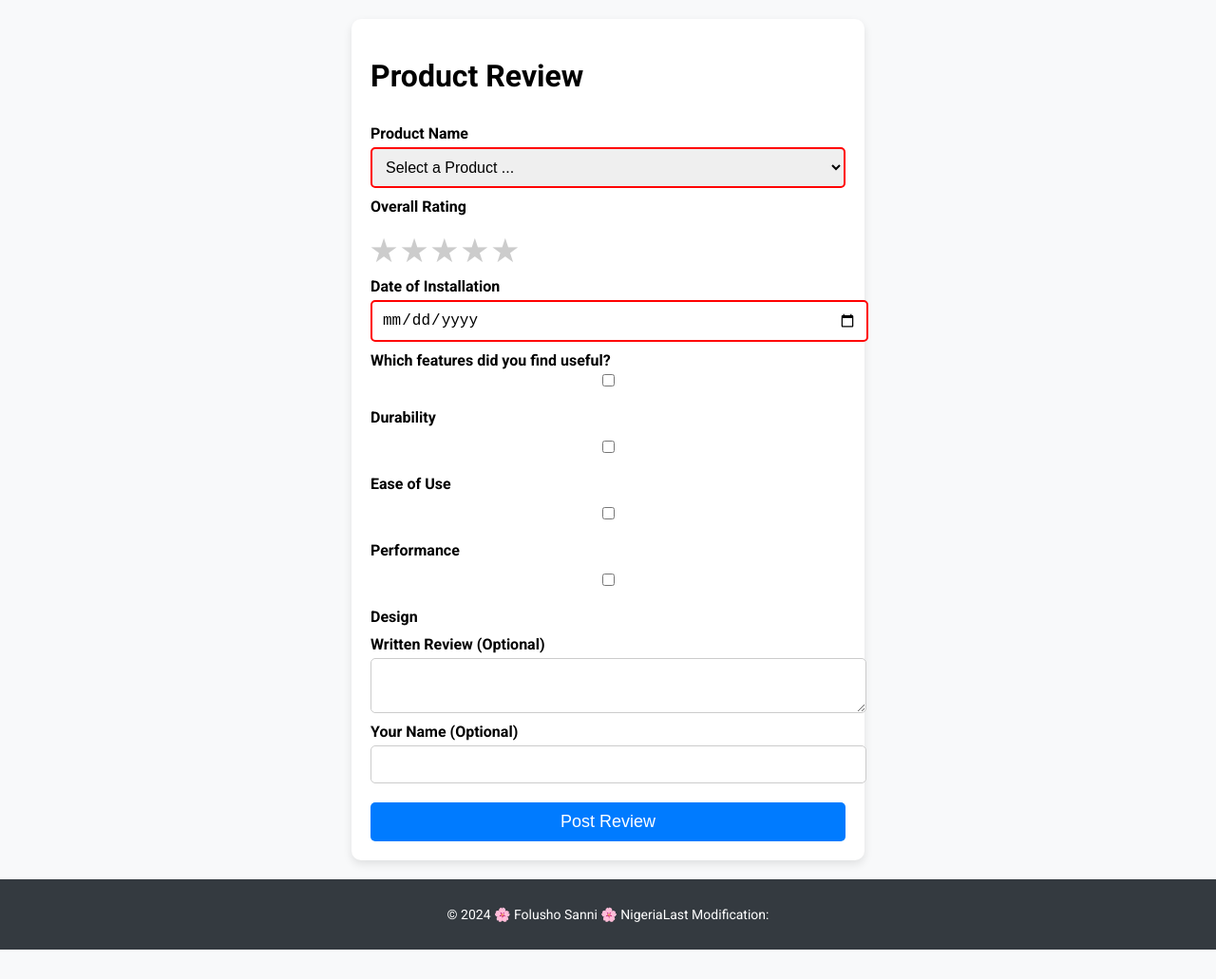
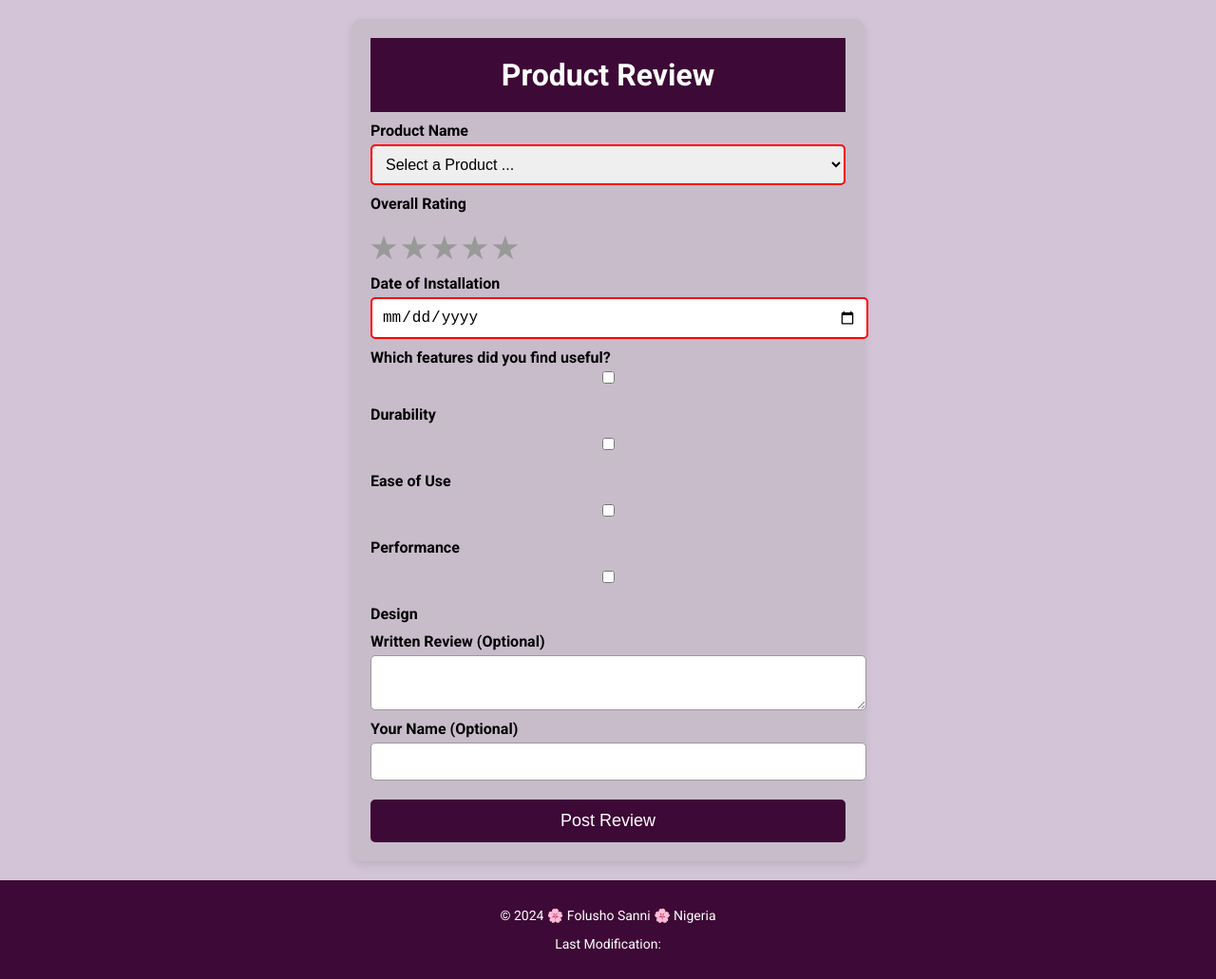
Before and after one commit to Oraclegods/wdd131, a plain HTML site: page form.html in a window 1280 px wide. Shown: the whole page at 95% size. Before the commit the page ends 1000 px from the top, so only its background shows below. Drawn offline with Linux system fonts and the light colour scheme.

Commit message:
Update form.css

```diff
--- a/styles/form.css
+++ b/styles/form.css
@@ -1,7 +1,7 @@
 /* General Styles */
 body {
     font-family: 'Roboto', Arial, sans-serif;
-    background-color: #f8f9fa;
+    background-color: #d3c4d8; /* Lilac background */
     margin: 0;
     padding: 0;
     display: flex;
@@ -9,15 +9,24 @@ body {
     align-items: center;
 }
 
+/* Header */
+h1 {
+    background-color: #3d0936; /* Dark purple header */
+    color: white;
+    text-align: center;
+    padding: 20px;
+    margin: 0;
+}
+
 /* Container */
 .container {
-    background: #ffffff;
+    background: #c8bccb; /* Soft lilac box */
     padding: 20px;
     width: 90%;
     max-width: 500px;
-    box-shadow: 0px 4px 10px rgba(0, 0, 0, 0.1);
     border-radius: 10px;
     margin-top: 20px;
+    box-shadow: 0px 4px 10px rgba(0, 0, 0, 0.1);
 }
 
 /* Form */
@@ -29,53 +38,50 @@ form {
 label {
     margin-top: 10px;
     font-weight: bold;
+    color: black;
 }
 
 input, select, textarea {
     width: 100%;
     padding: 10px;
     margin-top: 5px;
-    border: 1px solid #ccc;
+    border: 1px solid #999;
     border-radius: 5px;
     font-size: 16px;
 }
 
-/* ✅ Fix: Required field validation */
+/* Required Field Validation */
 input:invalid,
 select:invalid {
     border: 2px solid red;
 }
 
-/* ✅ Fix: Corrected Star Rating System */
+/* Star Rating */
 .rating {
     display: flex;
-    flex-direction: row-reverse; /* Ensures correct selection behavior */
+    flex-direction: row-reverse;
     justify-content: start;
     gap: 5px;
     margin-top: 10px;
     position: relative;
 }
 
-/* Hide radio buttons */
 .rating input {
     display: none;
 }
 
-/* Default star style */
 .rating label {
     font-size: 30px;
     cursor: pointer;
-    color: #ccc;
+    color: #999;
     transition: color 0.3s ease-in-out;
 }
 
-/* Hover effect */
 .rating label:hover,
 .rating label:hover ~ label {
     color: #FFD700;
 }
 
-/* ✅ Fix: Ensure selected stars stay highlighted */
 .rating input:checked ~ label,
 .rating input:checked ~ label ~ label {
     color: #FFD700;
@@ -92,11 +98,11 @@ select:invalid {
     cursor: pointer;
 }
 
-/* Button */
+/* Submit Button */
 button {
-    background-color: #007bff;
+    background-color: #3d0936;
     color: white;
-    padding: 10px;
+    padding: 12px;
     font-size: 18px;
     border: none;
     cursor: pointer;
@@ -105,19 +111,20 @@ button {
 }
 
 button:hover {
-    background-color: #0056b3;
+    background-color: #250623;
 }
 
 /* Footer */
 footer {
-    display: flex;
-    justify-content: center;
-    align-items: center;
+    background-color: #3d0936;
+    color: white;
     text-align: center;
+    padding: 15px;
     margin-top: 20px;
+    width: 100%;
     font-size: 14px;
-    padding: 15px;
-    background-color: #343a40;
-    color: white;
-    width: 100%;
 }
+
+footer span {
+    color: #ff69b4; /* Pink flower icon */
+}
```
